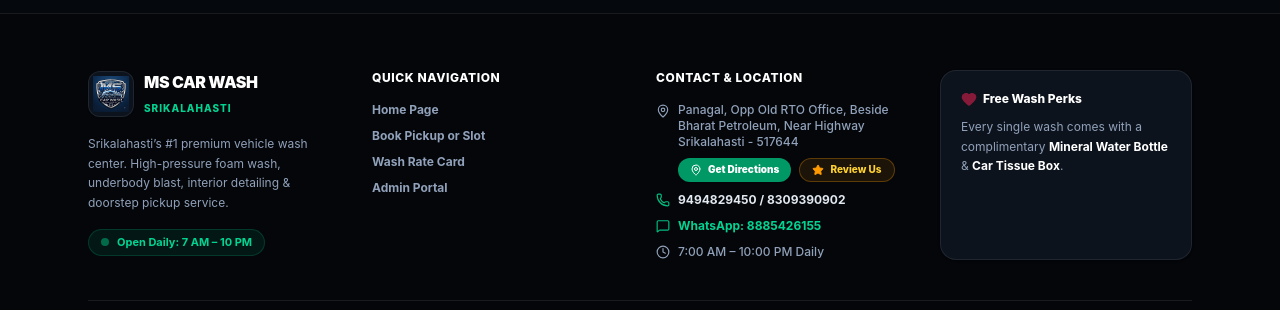
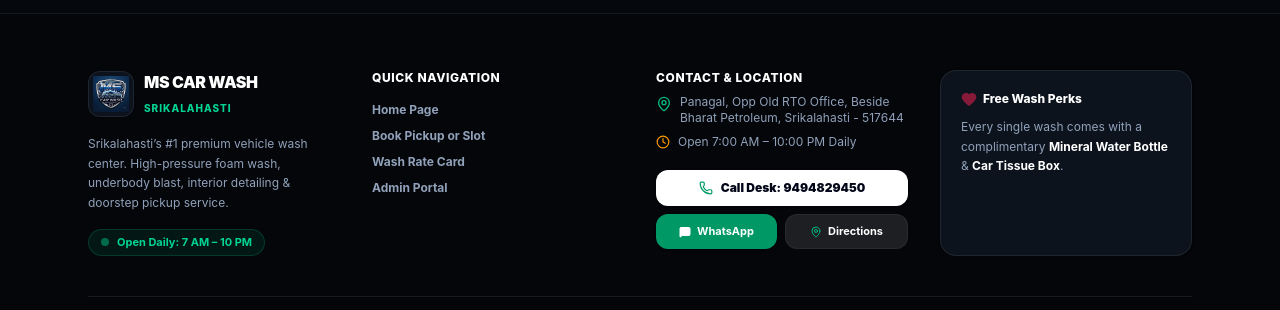
Before and after one commit to likhith3035/MScarwash, a Next.js app: page / in a window 1280 px wide. Shown: the part 6213-6523 px from the top of the page. Built offline with nearby package versions, Linux system fonts and the light colour scheme.

Commit message:
feat(footer): add 1-tap direct action buttons for Call, WhatsApp, and Google Maps

```diff
--- a/src/components/Footer.tsx
+++ b/src/components/Footer.tsx
@@ -48,48 +48,51 @@
           </div>
 
           {/* Contact */}
-          <div>
-            <h4 className="text-slate-900 dark:text-white font-extrabold text-xs uppercase tracking-wider mb-4">
+          <div className="space-y-3">
+            <h4 className="text-slate-900 dark:text-white font-extrabold text-xs uppercase tracking-wider mb-2">
               Contact & Location
             </h4>
-            <ul className="space-y-2.5 text-xs font-medium">
-              <li className="flex items-start gap-2">
-                <MapPin className="w-3.5 h-3.5 text-slate-400 shrink-0 mt-0.5" />
-                <div>
-                  <span>Panagal, Opp Old RTO Office, Beside Bharat Petroleum, Near Highway Srikalahasti - 517644</span>
-                  <div className="mt-2 flex flex-wrap gap-2">
+            <div className="text-xs text-slate-600 dark:text-slate-400 space-y-2">
+              <div className="flex items-start gap-2">
+                <MapPin className="w-4 h-4 text-emerald-500 shrink-0 mt-0.5" />
+                <span>Panagal, Opp Old RTO Office, Beside Bharat Petroleum, Srikalahasti - 517644</span>
+              </div>
+              <div className="flex items-center gap-2 text-slate-500 dark:text-slate-400">
+                <Clock className="w-3.5 h-3.5 text-amber-500 shrink-0" />
+                <span>Open 7:00 AM – 10:00 PM Daily</span>
+              </div>
+            </div>
+
+            {/* 1-Tap Direct Action Pills */}
+            <div className="pt-2 flex flex-col gap-2">
               <a
-                      href="https://maps.app.goo.gl/i8Wa5ef1dZZwnJmF9"
+                href="tel:9494829450"
+                className="w-full py-2.5 px-3.5 rounded-xl bg-slate-900 dark:bg-white text-white dark:text-slate-950 font-black text-xs flex items-center justify-center gap-2 shadow-sm hover:scale-[1.02] active:scale-[0.98] transition-all"
+              >
+                <Phone className="w-3.5 h-3.5 text-emerald-400 dark:text-emerald-600" />
+                <span>Call Desk: 9494829450</span>
+              </a>
+              <div className="flex gap-2">
+                <a
+                  href="https://wa.me/918885426155"
                   target="_blank"
                   rel="noopener noreferrer"
-                      className="inline-flex items-center gap-1.5 px-3 py-1 rounded-full bg-emerald-600 hover:bg-emerald-500 text-white font-black text-[10px] shadow-xs transition-all hover:scale-105"
+                  className="flex-1 py-2 px-3 rounded-xl bg-emerald-600 hover:bg-emerald-500 text-white font-bold text-[11px] flex items-center justify-center gap-1.5 shadow-sm transition-all"
                 >
-                      <MapPin className="w-3 h-3" /> Get Directions
+                  <MessageSquare className="w-3 h-3 fill-current" />
+                  <span>WhatsApp</span>
                 </a>
                 <a
                   href="https://maps.app.goo.gl/i8Wa5ef1dZZwnJmF9"
                   target="_blank"
                   rel="noopener noreferrer"
-                      className="inline-flex items-center gap-1.5 px-3 py-1 rounded-full bg-amber-500/10 hover:bg-amber-500/20 text-amber-700 dark:text-amber-300 font-extrabold text-[10px] border border-amber-500/30 transition-all hover:scale-105"
+                  className="flex-1 py-2 px-3 rounded-xl bg-slate-200/80 dark:bg-white/10 hover:bg-slate-300 dark:hover:bg-white/15 text-slate-800 dark:text-white font-bold text-[11px] flex items-center justify-center gap-1.5 border border-black/5 dark:border-white/5 transition-all"
                 >
-                      <Star className="w-3 h-3 text-amber-500 fill-amber-500" /> Review Us
+                  <MapPin className="w-3 h-3 text-emerald-500" />
+                  <span>Directions</span>
                 </a>
               </div>
             </div>
-              </li>
-              <li className="flex items-center gap-2">
-                <Phone className="w-3.5 h-3.5 text-emerald-500 shrink-0" />
-                <a href="tel:9494829450" className="hover:text-slate-900 dark:hover:text-white font-bold text-slate-800 dark:text-slate-200">9494829450 / 8309390902</a>
-              </li>
-              <li className="flex items-center gap-2">
-                <MessageSquare className="w-3.5 h-3.5 text-emerald-500 shrink-0" />
-                <a href="https://wa.me/918885426155" target="_blank" rel="noopener noreferrer" className="hover:text-emerald-500 font-bold text-emerald-600 dark:text-emerald-400">WhatsApp: 8885426155</a>
-              </li>
-              <li className="flex items-center gap-2">
-                <Clock className="w-3.5 h-3.5 text-slate-400 shrink-0" />
-                <span>7:00 AM – 10:00 PM Daily</span>
-              </li>
-            </ul>
           </div>
 
           {/* Perks */}
```
Lines whose indentation alone changed are shown as unchanged.
